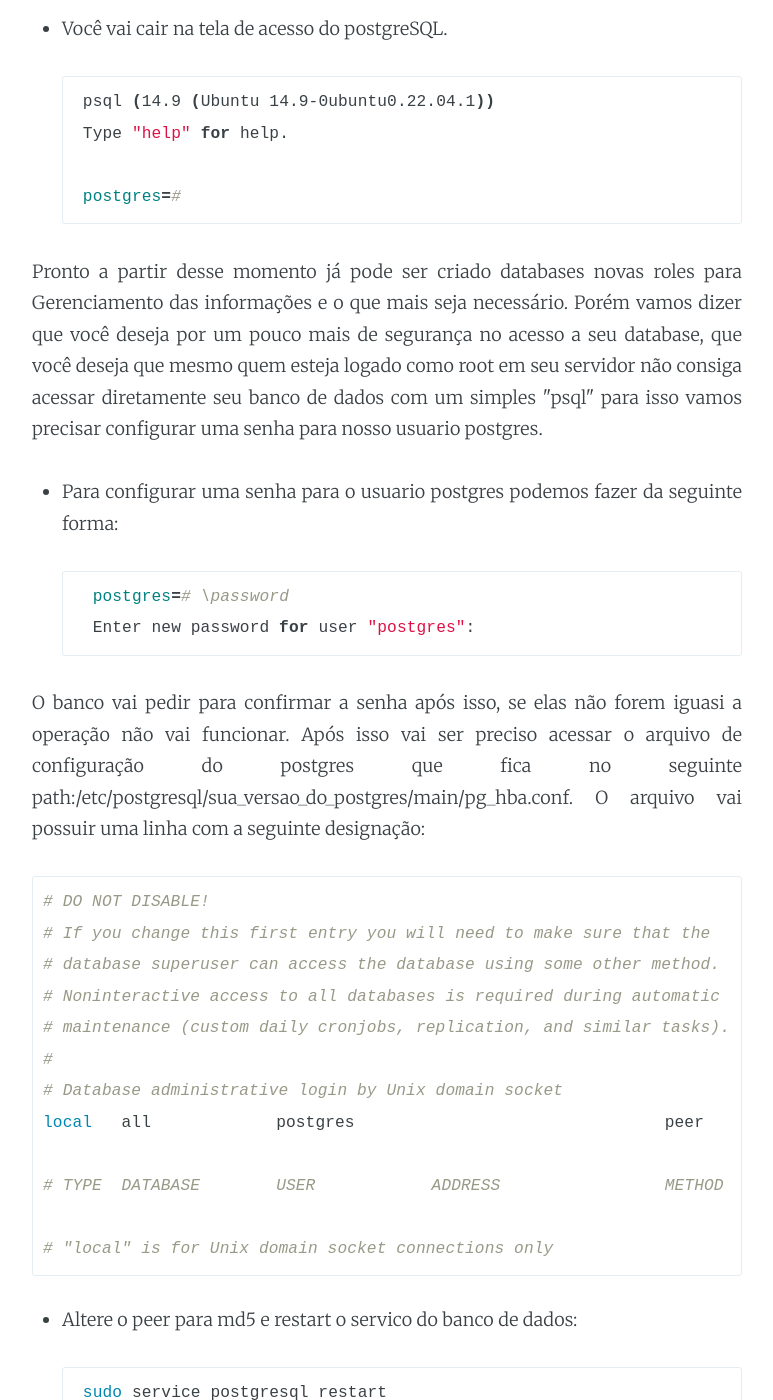
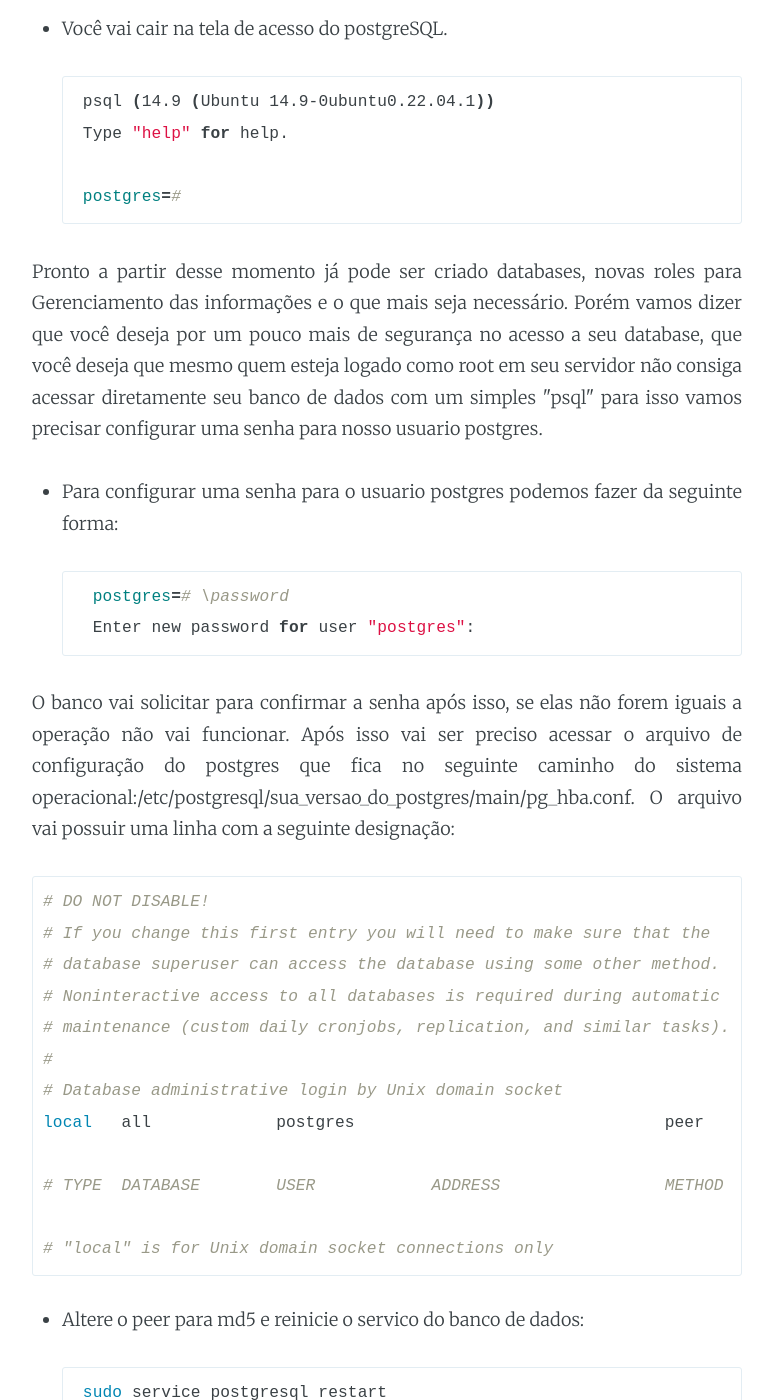
Before and after one commit to Gileno29/Gileno29.github.io, a Jekyll site: the page built from _posts/2023-08-21-Instalar-postgres-no-ubuntu-22.04.markdown, in a window 1280 px wide and 1400 px high, scrolled down 1823 px. Shown: the whole window, without its empty margins (253-1026 px from the left). Built offline with Jekyll 4.4.1, drawn with Linux system fonts in a browser that asks for light colours.

Commit message:
correções

````diff
--- a/_posts/2023-08-21-Instalar-postgres-no-ubuntu-22.04.markdown
+++ b/_posts/2023-08-21-Instalar-postgres-no-ubuntu-22.04.markdown
@@ -42,7 +42,7 @@ Para logar no banco de dados existe algumas formas, vou passar a que acredito se
 ```
 
 
-<p style="text-align:justify;">Pronto a partir desse momento já pode ser criado databases novas roles para Gerenciamento das informações e o que mais seja necessário. Porém vamos dizer que você deseja por um pouco mais de segurança no acesso a seu database, que você deseja que mesmo quem esteja logado como root em seu servidor não consiga acessar diretamente seu banco de dados com um simples "psql" para isso vamos precisar configurar uma senha para nosso usuario postgres.</p>
+<p style="text-align:justify;">Pronto a partir desse momento já pode ser criado databases, novas roles para Gerenciamento das informações e o que mais seja necessário. Porém vamos dizer que você deseja por um pouco mais de segurança no acesso a seu database, que você deseja que mesmo quem esteja logado como root em seu servidor não consiga acessar diretamente seu banco de dados com um simples "psql" para isso vamos precisar configurar uma senha para nosso usuario postgres.</p>
 
 - <p style="text-align:justify;">Para configurar uma senha para o usuario postgres podemos fazer da seguinte forma:</p>
 ```bash
@@ -50,7 +50,7 @@ Para logar no banco de dados existe algumas formas, vou passar a que acredito se
 	Enter new password for user "postgres":
 ```
 
-<p style="text-align:justify;"> O banco vai pedir para confirmar a senha após isso, se elas não forem iguasi a operação não vai funcionar. Após isso vai ser preciso acessar o arquivo de configuração do postgres que fica no seguinte path:/etc/postgresql/sua_versao_do_postgres/main/pg_hba.conf.
+<p style="text-align:justify;"> O banco vai solicitar para confirmar a senha após isso, se elas não forem iguais a operação não vai funcionar. Após isso vai ser preciso acessar o arquivo de configuração do postgres que fica no seguinte caminho do sistema operacional:/etc/postgresql/sua_versao_do_postgres/main/pg_hba.conf.
 O arquivo vai possuir uma linha com a seguinte designação:</p>
 
 ```bash
@@ -67,7 +67,7 @@ local   all         	postgres                            	peer
 
 # "local" is for Unix domain socket connections only
 ```
- - <p style="text-align:justify;">Altere o peer para md5 e restart o servico do banco de dados:</p>
+ - <p style="text-align:justify;">Altere o peer para md5 e reinicie o servico do banco de dados:</p>
 ```bash
 	sudo service postgresql restart
  ```
````
